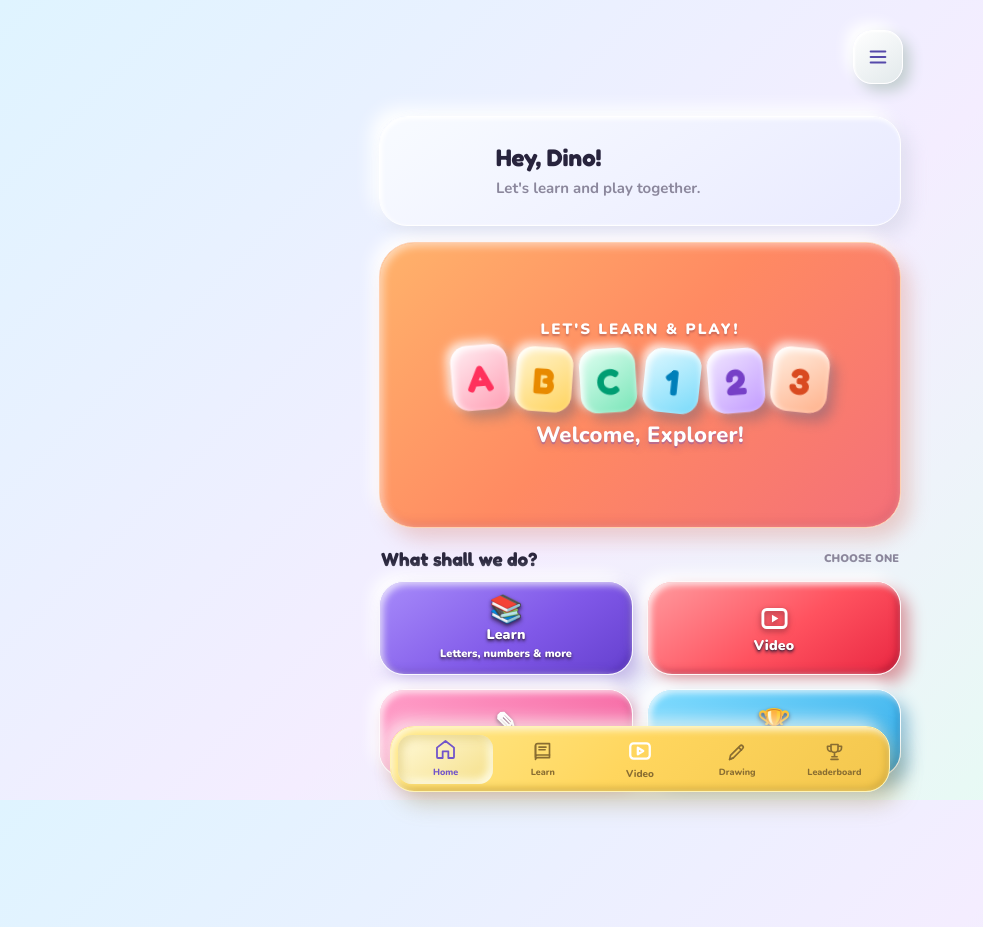
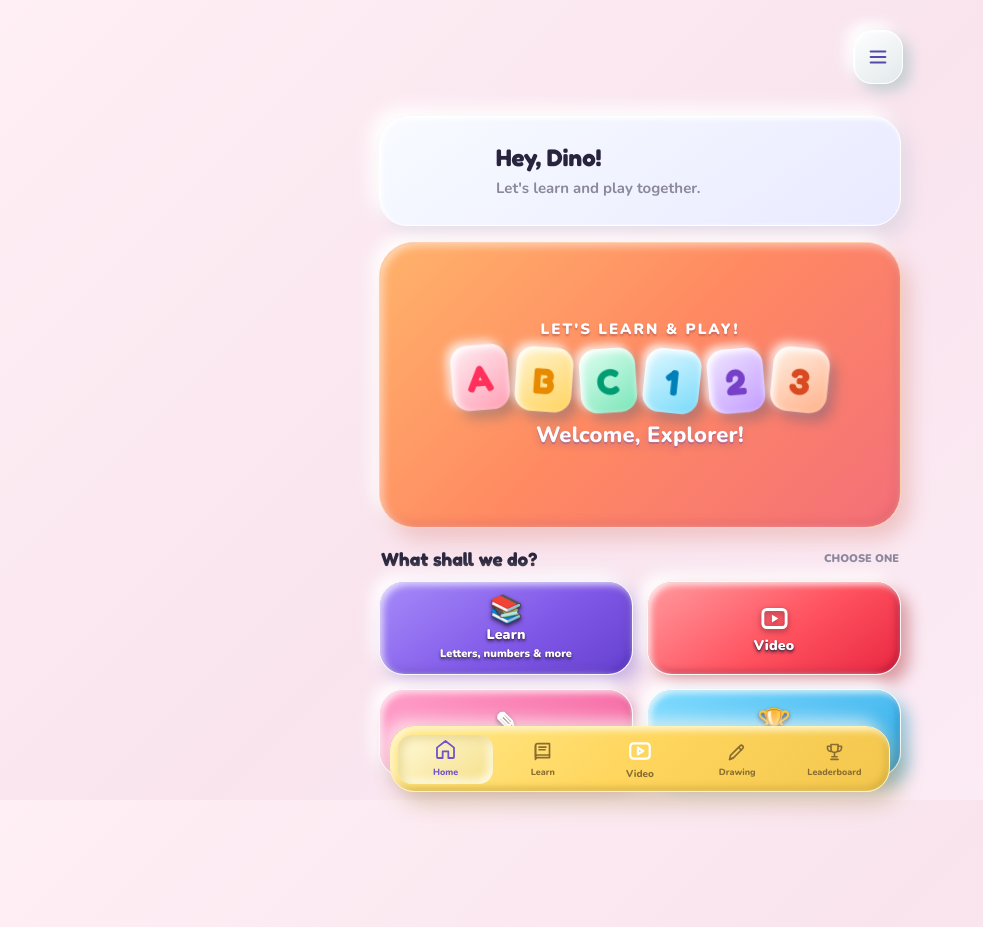
Before and after one commit to Dyahi8086/KidsTeacher, a plain HTML site: page index-home.html in a window 1280 px wide. Shown: the whole page, without its empty margins (0-983 px from the left). Drawn offline with nearby package versions, Linux system fonts and the light colour scheme; a script that the page names is missing.

Commit message:
Change home page backdrop to soft pink

```diff
--- a/index-home.html
+++ b/index-home.html
@@ -435,7 +435,7 @@ body{
 
 /* Clear backdrop + buddy-led Kids Teacher wordmark */
 body{
- background:linear-gradient(135deg,#dff4ff 0%,#f4edff 52%,#e2fff0 100%)!important;
+ background:linear-gradient(135deg,#fff0f5 0%,#f9e4ee 48%,#fceef7 100%)!important;
  background-attachment:fixed!important;
 }
 .app{background:transparent!important}
```
